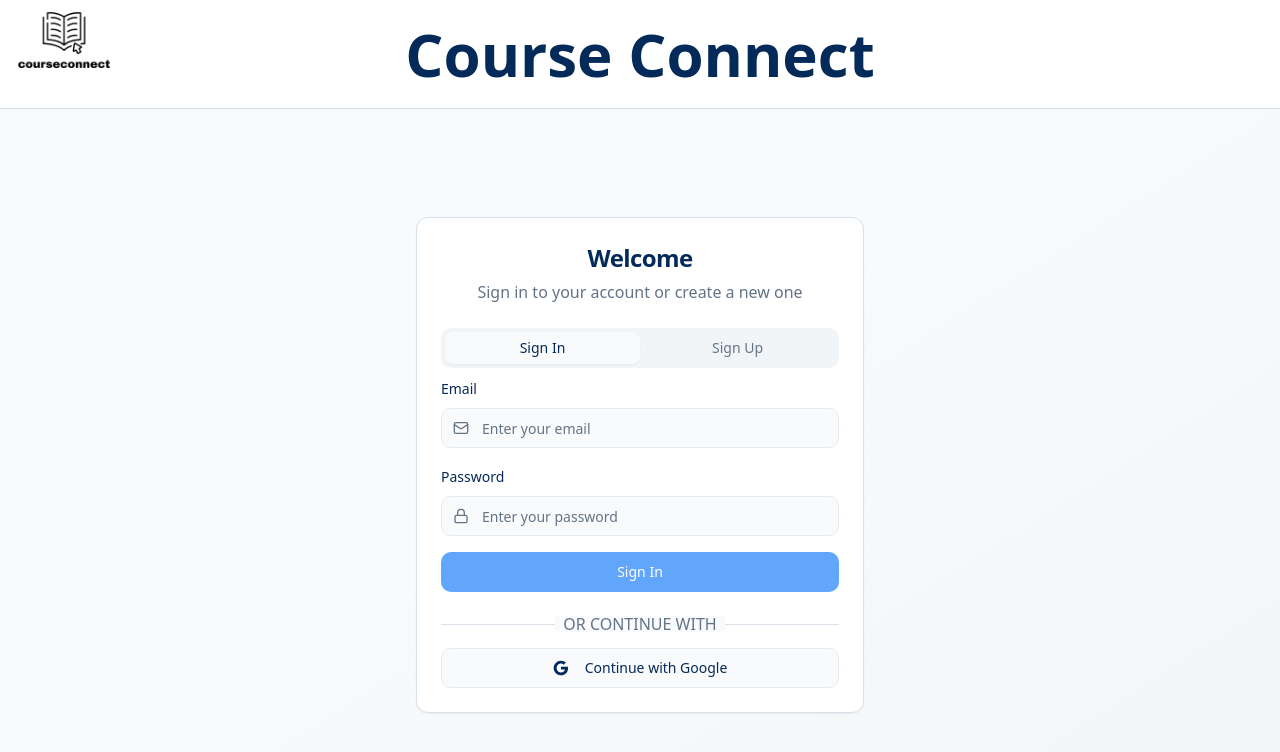
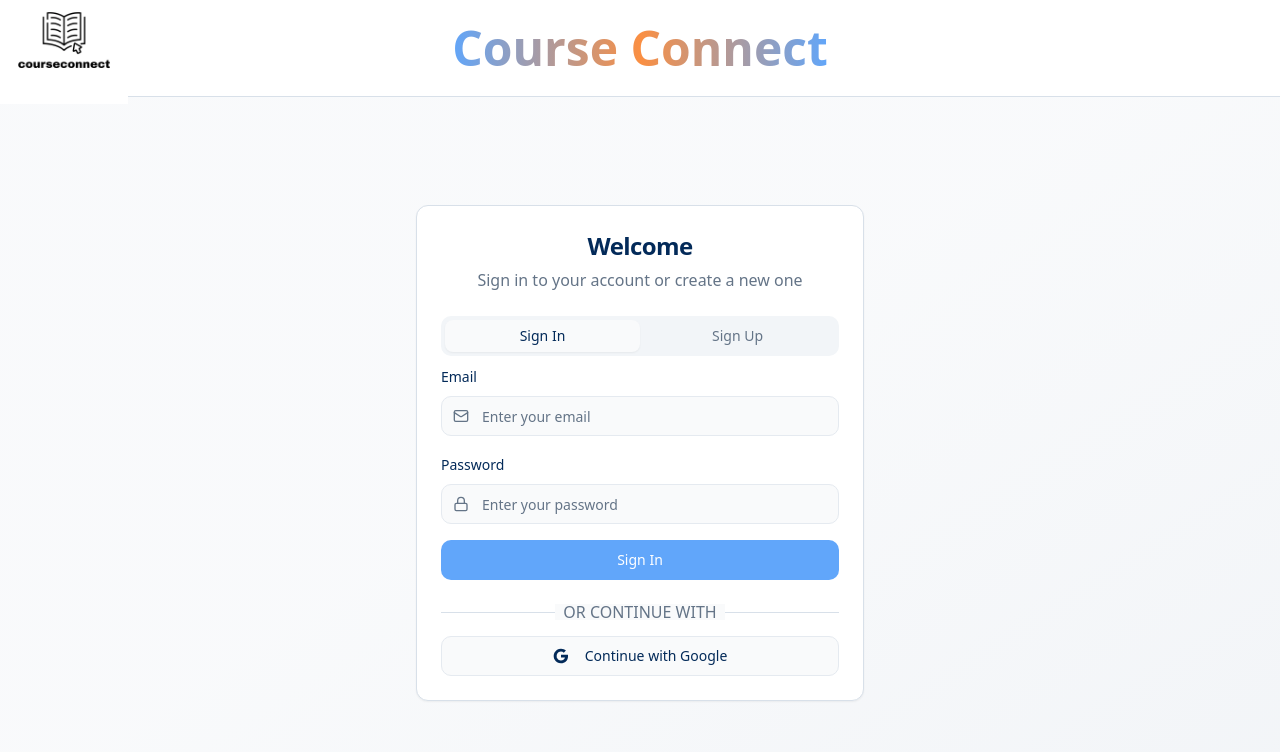
Before and after one commit to MWStricker/planverse, a React (Vite) app: page /auth in a window 1280 px wide. Shown: the top 752 px of the page. Built offline with nearby package versions, Linux system fonts and the light colour scheme.

Commit message:
Refactor "Course Connect" component

```diff
--- a/src/components/Header.tsx
+++ b/src/components/Header.tsx
@@ -17,7 +17,9 @@ export const Header = ({ className = "" }: HeaderProps) => {
 
       <div className="container mx-auto px-6 py-6">
         <div className="flex justify-center">
-          <h1 className="text-6xl font-bold text-foreground">Course Connect</h1>
+          <h1 className="text-5xl font-semibold bg-gradient-to-r from-primary via-accent to-primary bg-clip-text text-transparent hover-scale">
+            Course Connect
+          </h1>
         </div>
       </div>
     </header>
```
